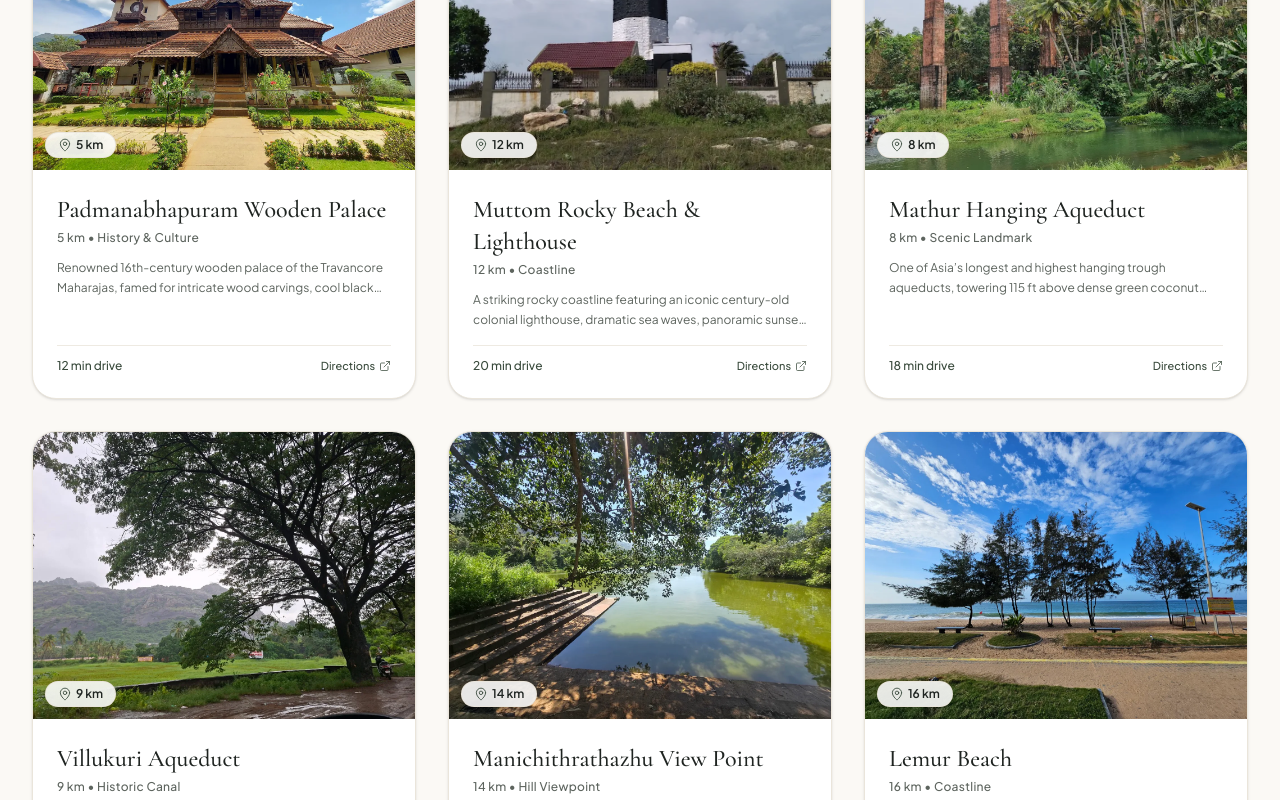
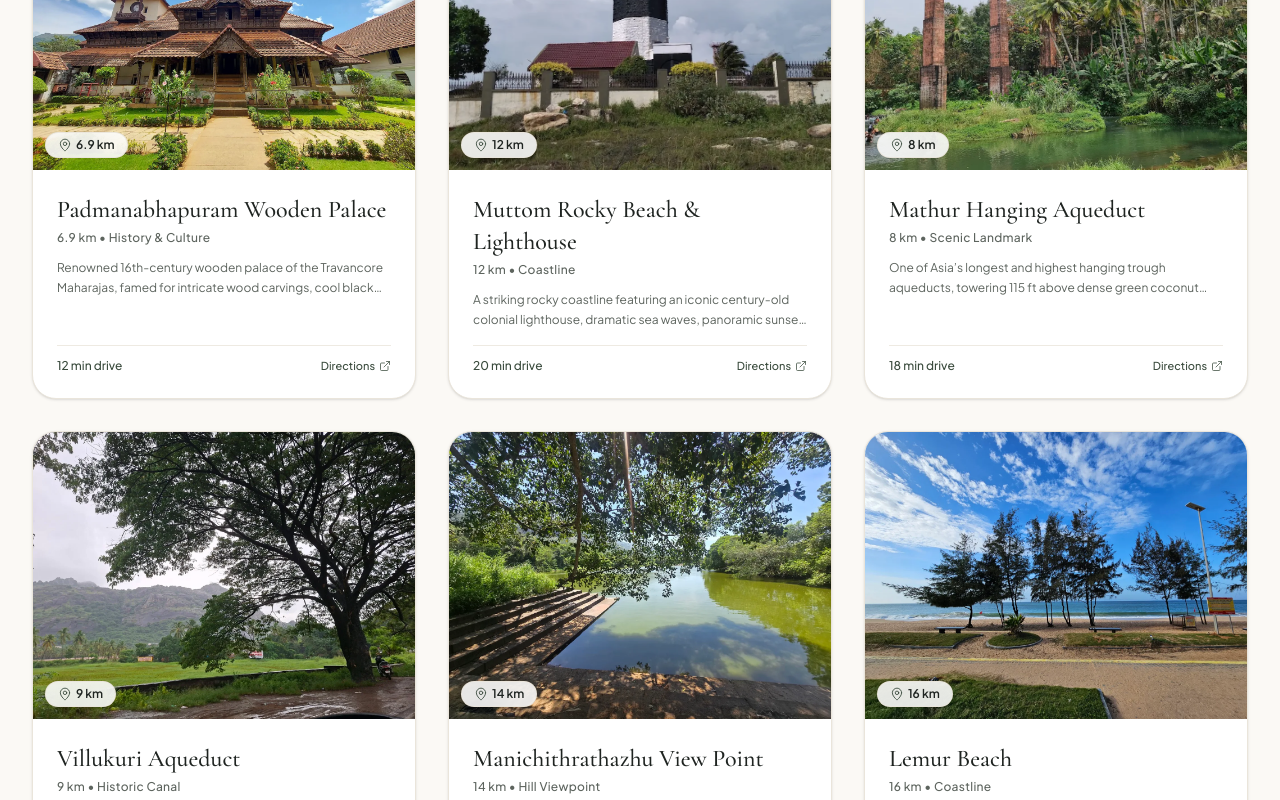
Before and after one commit to LAXATech/zion-inn-homestay, a React (Vite) app: page / in a window 1280 px wide. Shown: the part 3320-4120 px from the top of the page. Built offline with nearby package versions, Linux system fonts and the light colour scheme.

Commit message:
Update Padmanabhapuram Wooden Palace distance to 6.9 km

```diff
--- a/scripts/prerender.js
+++ b/scripts/prerender.js
@@ -72,7 +72,7 @@ function renderFooter() {
           <div>
             <h3 class="text-sm font-semibold text-white uppercase tracking-wider mb-4">Nearby Attractions</h3>
             <ul class="space-y-2 text-xs text-[#A8B2A9]">
-              <li>Padmanabhapuram Palace (5 km)</li>
+              <li>Padmanabhapuram Palace (6.9 km)</li>
               <li>Muttom Beach & Lighthouse (12 km)</li>
               <li>Mathur Hanging Aqueduct (8 km)</li>
               <li>Eraniel Railway Station (3.2 km)</li>
@@ -220,7 +220,7 @@ const routes = [
           </figure>
           <figure class="p-2 bg-white rounded-2xl border border-[#EAE5DB]">
             <img src="/images/padmanabhapuram.webp" alt="Padmanabhapuram Palace near Neyyoor" class="w-full h-48 object-cover rounded-xl" />
-            <figcaption class="text-xs text-[#5D645E] mt-2 text-center">Padmanabhapuram Palace (5 km)</figcaption>
+            <figcaption class="text-xs text-[#5D645E] mt-2 text-center">Padmanabhapuram Palace (6.9 km)</figcaption>
           </figure>
           <figure class="p-2 bg-white rounded-2xl border border-[#EAE5DB]">
             <img src="/images/muttom-beach.webp" alt="Muttom Beach and Lighthouse near Neyyoor" class="w-full h-48 object-cover rounded-xl" />
--- a/src/components/Footer.jsx
+++ b/src/components/Footer.jsx
@@ -132,7 +132,7 @@ export default function Footer({ onNavigate }) {
             </h4>
             <div className="space-y-1 leading-relaxed text-white/75">
               <p>• Eraniel Railway Station (ERL) — 3.2 km (8 mins)</p>
-              <p>• Padmanabhapuram Wooden Palace — 5 km (12 mins)</p>
+              <p>• Padmanabhapuram Wooden Palace — 6.9 km (14 mins)</p>
               <p>• Muttom Rocky Beach & Lighthouse — 12 km (20 mins)</p>
               <p>• Mathur Hanging Aqueduct — 8 km (18 mins)</p>
             </div>
--- a/src/data/homestayData.js
+++ b/src/data/homestayData.js
@@ -90,7 +90,7 @@ export const ATTRACTIONS_LIST = [
   {
     id: 'padmanabhapuram',
     name: 'Padmanabhapuram Wooden Palace',
-    distance: '5 km',
+    distance: '6.9 km',
     category: 'History & Culture',
     image: '/images/padmanabhapuram.webp',
     description: 'Renowned 16th-century wooden palace of the Travancore Maharajas, famed for intricate wood carvings, cool black granite floors, and regal heritage.',
```
